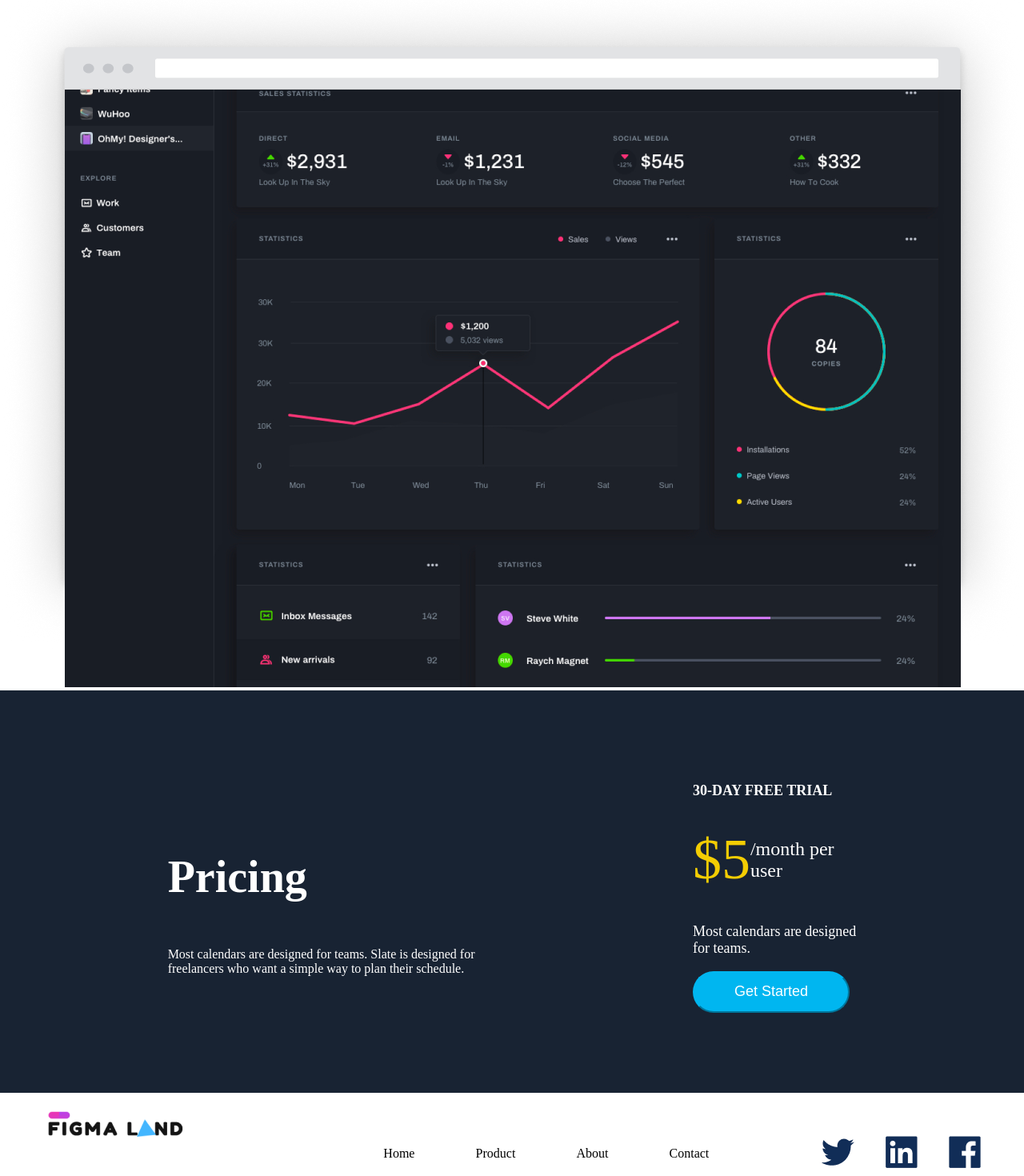
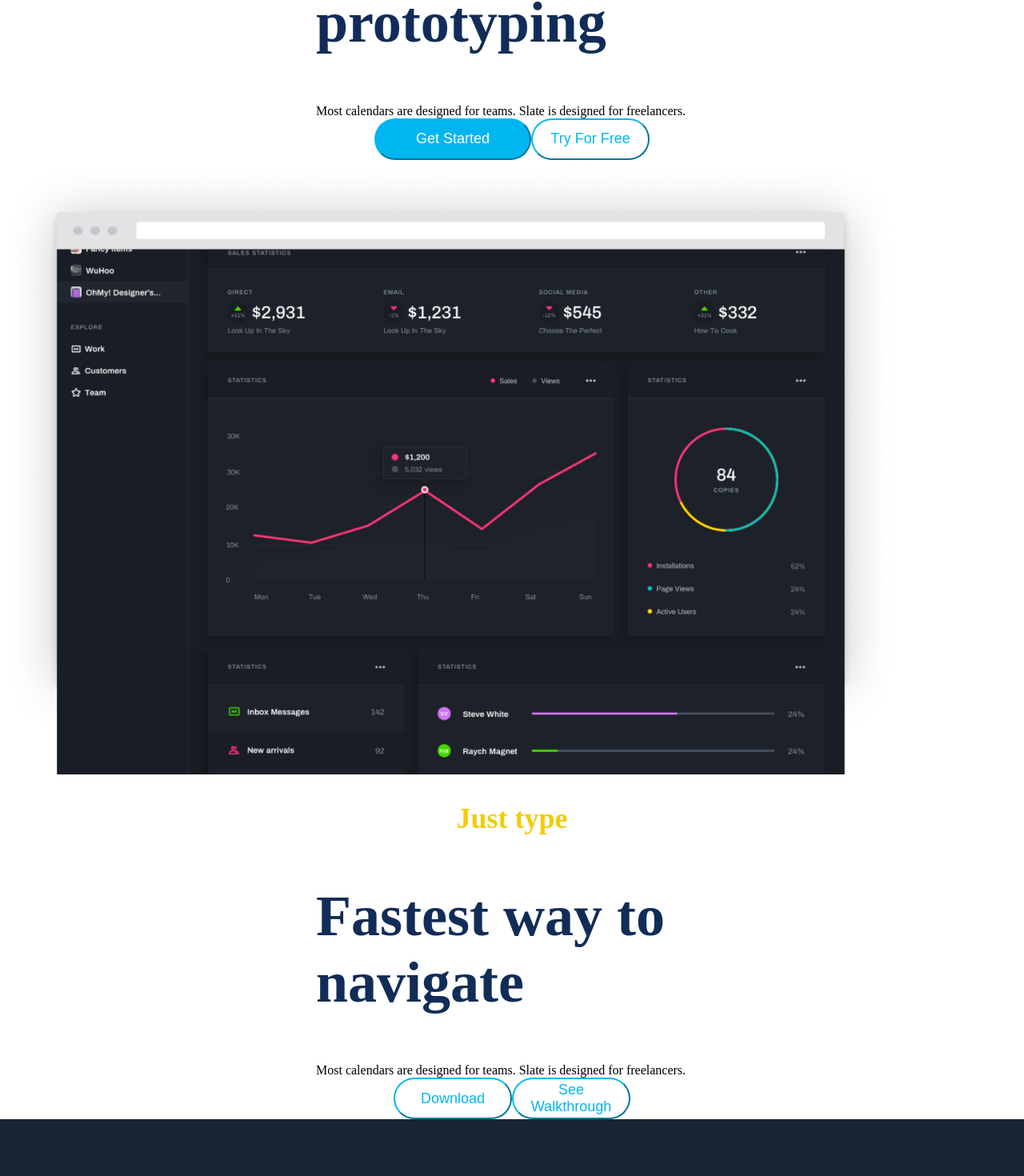
Before and after one commit to kasvrol/landing-page-01, a React (Create React App) app in the folder meu-app/: page / in a window 1280 px wide. Shown: the part 239-1709 px from the top of the page at 80% size. Built offline with nearby package versions, Linux system fonts and the light colour scheme.

Commit message:
adição de componentes na primeira parte e adição de estilo

```diff
--- a/meu-app/src/components/Apresentacao/PrimeiraParte.jsx
+++ b/meu-app/src/components/Apresentacao/PrimeiraParte.jsx
@@ -1,22 +1,38 @@
 import React, {Component} from "react";
 import Frase from "../Textos/Frase";
 import ButtonStart from "../Button-Start/Button-Start";
+import "./apresentacao.css"
 
 class PrimeiraParte extends Component{
     render(){
         return(
-            <secton>
+            <secton className="body-primeira-parte">
                 <section>
-                    <h1>Lightning fast prototyping</h1>
+                    <h1 className="titulo-de-apresentacao">Lightning fast prototyping</h1>
                     <Frase/>
-                    <ButtonStart/>
-                    <button className="button-try">
-                        <a>Try For Free</a>
-                    </button>
+                    <section className="buttons-options">
+                        <ButtonStart/>
+                        <button className="button-try">
+                            Try For Free
+                        </button>
+                    </section>
                 </section>
                 <section>
-                    <img src={"image/flat-browser.png"} alt="imagem do produto"/>
+                    <img src={"image/flat-browser.png"} alt="imagem do produto" className="imagem-do-produto"/>
                 </section>
+                <section>
+                    <h2 className="just-type">Just type</h2>
+                    <h1 className="titulo-de-apresentacao">Fastest way to navigate</h1>
+                    <Frase/>
+                </section>
+                <section className="buttons-options">
+                        <button>
+                            Download
+                        </button>
+                        <button>
+                            See Walkthrough
+                        </button>
+                    </section>
             </secton>
         )
     }
--- /dev/null
+++ b/meu-app/src/components/Apresentacao/apresentacao.css
@@ -0,0 +1,31 @@
+.body-primeira-parte{
+    display:flex;
+    flex-direction:column;
+    justify-content:space-around;
+    font-family: Circular Std;
+    align-items: center;
+    flex-wrap: wrap;
+}
+
+.titulo-de-apresentacao{
+    font-size: 72px;
+    color: #112D57;
+    width: 490px;
+}
+
+.buttons-options{
+    display:flex;
+    flex-direction:row;
+    justify-content: center;
+    align-items: center;
+}
+
+.imagem-do-produto{
+    width: 88%;
+}
+
+.just-type{
+    text-align:center;
+    color: #F3CD03;
+    font-size: 36px;
+}
```
